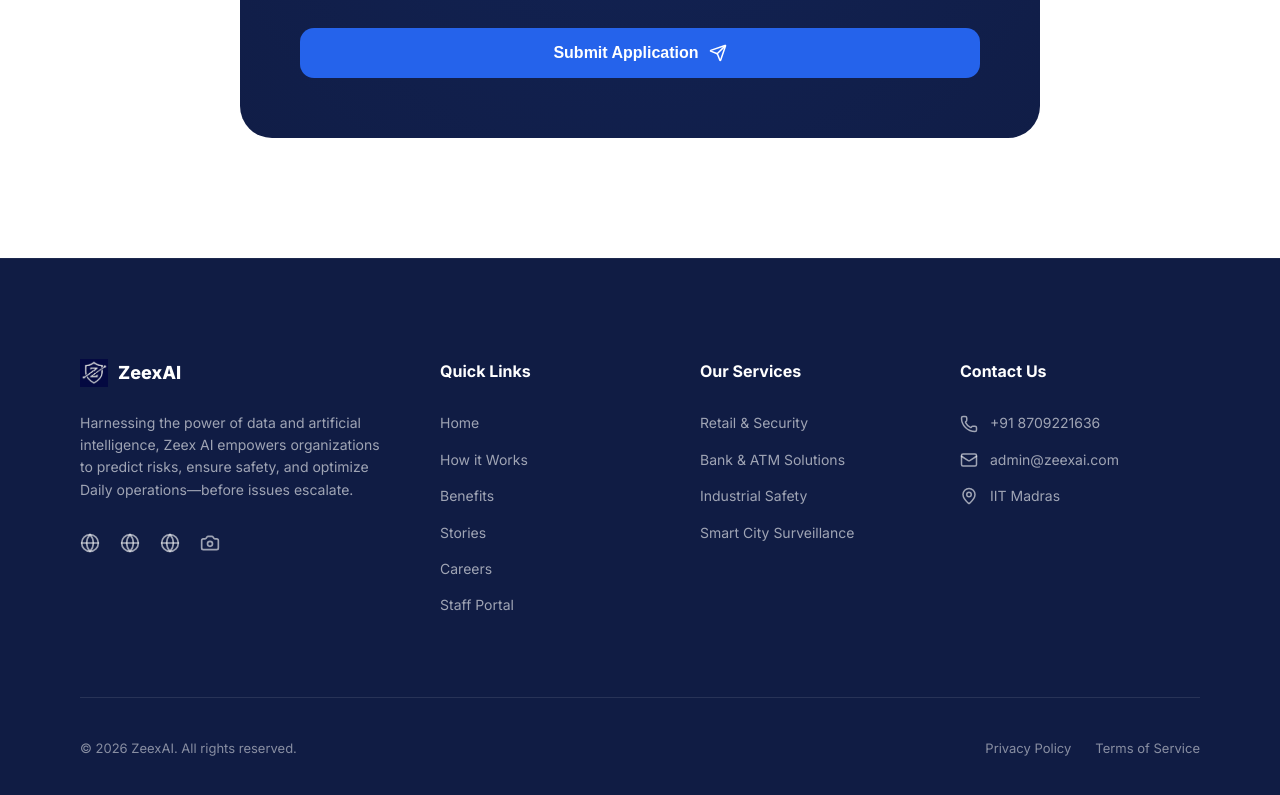
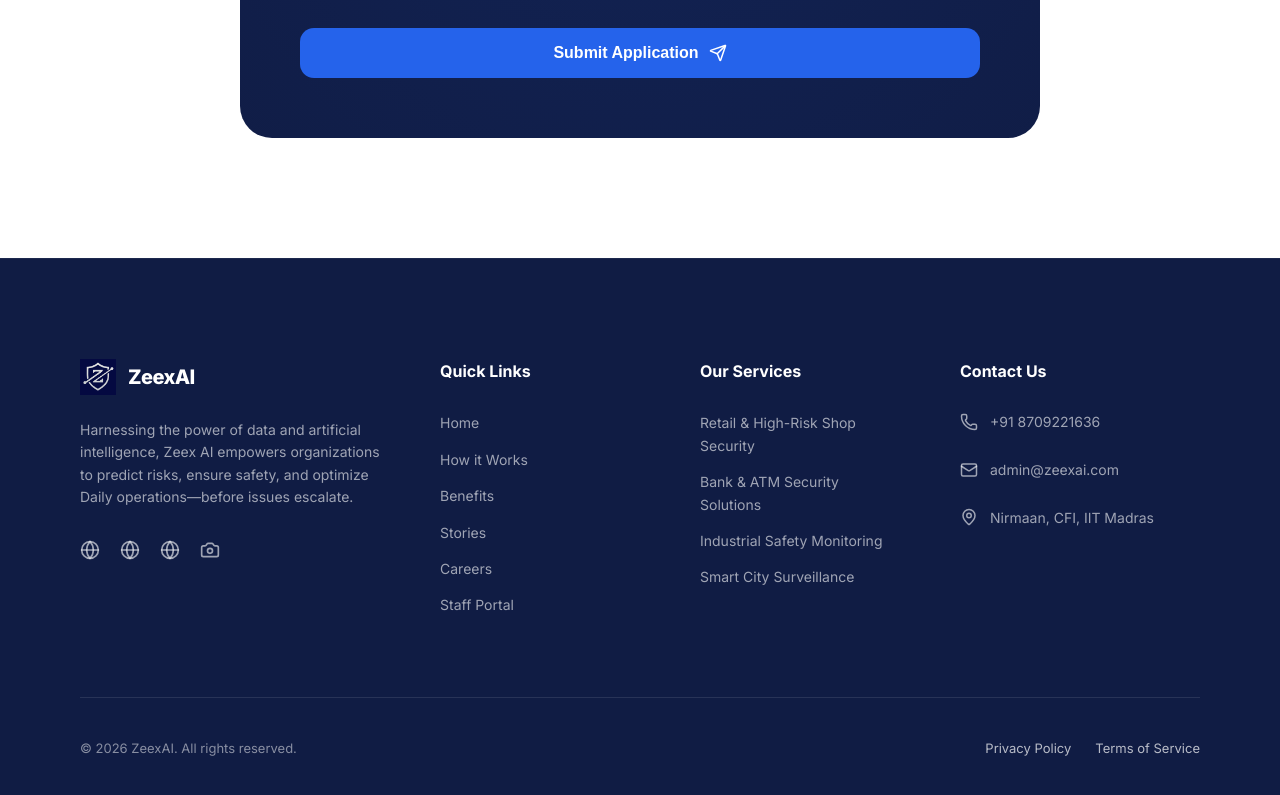
Before and after one commit to oM13111975/zlabs, a React (Vite) app in the folder frontend/: page /careers in a window 1280 px wide. Shown: the part 1951-2746 px from the top of the page. Built offline with nearby package versions, Linux system fonts and the light colour scheme; no server answers.

Commit message:
Replace CareersPage footer with responsive class-based footer from LandingPage

```diff
--- a/frontend/src/pages/CareersPage.jsx
+++ b/frontend/src/pages/CareersPage.jsx
@@ -317,62 +317,63 @@ export const CareersPage = () => {
       </div>
 
       {/* ────────── FOOTER ────────── */}
-      <footer style={{ padding: '100px 0 60px', background: theme.navy, color: '#fff', borderTop: '1px solid rgba(255,255,255,0.05)' }}>
-        <div style={{ maxWidth: 1200, margin: '0 auto', padding: '0 40px' }}>
-          <div style={{ display: 'grid', gridTemplateColumns: '1.5fr 1fr 1fr 1.2fr', gap: 60, marginBottom: 80 }}>
-            <div>
-              <div style={{ display: 'flex', alignItems: 'center', gap: 10, marginBottom: 24 }}>
-                <img src="/logo.png" alt="ZeexAI" style={{ width: 28, height: 28 }} />
-                <span style={{ fontWeight: 800, fontSize: 18, color: '#fff' }}>ZeexAI</span>
-              </div>
-              <p style={{ color: 'rgba(255,255,255,0.6)', fontSize: 14, lineHeight: 1.6, marginBottom: 32, maxWidth: 320 }}>
+      {/* ────────── FOOTER ────────── */}
+      <footer className="lp-footer">
+        <div className="lp-container">
+          <div className="lp-footer__main">
+            <div className="lp-footer__brand">
+              <a href="/" className="lp-logo lp-logo--light">
+                <img src="/logo.png" alt="ZeexAI" className="lp-logo__img" />
+                <span className="lp-logo__text" style={{ color: '#fff' }}>ZeexAI</span>
+              </a>
+              <p className="lp-footer__desc">
                 Harnessing the power of data and artificial intelligence, Zeex AI empowers organizations to predict risks, ensure safety, and optimize Daily operations—before issues escalate.
               </p>
-              <div style={{ display: 'flex', gap: 20 }}>
-                <a href="#" style={{ color: 'rgba(255,255,255,0.6)' }}><Globe size={20} /></a>
-                <a href="#" style={{ color: 'rgba(255,255,255,0.6)' }}><Globe size={20} /></a>
-                <a href="#" style={{ color: 'rgba(255,255,255,0.6)' }}><Globe size={20} /></a>
-                <a href="#" style={{ color: 'rgba(255,255,255,0.6)' }}><Camera size={20} /></a>
+              <div className="lp-footer__socials">
+                <a href="#"><Globe size={20} /></a>
+                <a href="#"><Globe size={20} /></a>
+                <a href="#"><Globe size={20} /></a>
+                <a href="#"><Camera size={20} /></a>
               </div>
             </div>
 
-            <div>
-              <h6 style={{ color: '#fff', fontSize: 16, fontWeight: 700, marginBottom: 28 }}>Quick Links</h6>
-              <ul style={{ listStyle: 'none', padding: 0, display: 'flex', flexDirection: 'column', gap: 14 }}>
-                <li><a href="/" style={{ textDecoration: 'none', color: 'rgba(255,255,255,0.6)', fontSize: 14 }}>Home</a></li>
-                <li><a href="/#how-it-works" style={{ textDecoration: 'none', color: 'rgba(255,255,255,0.6)', fontSize: 14 }}>How it Works</a></li>
-                <li><a href="/#benefits" style={{ textDecoration: 'none', color: 'rgba(255,255,255,0.6)', fontSize: 14 }}>Benefits</a></li>
-                <li><a href="/#testimonials" style={{ textDecoration: 'none', color: 'rgba(255,255,255,0.6)', fontSize: 14 }}>Stories</a></li>
-                <li><a href="/careers" style={{ textDecoration: 'none', color: 'rgba(255,255,255,0.6)', fontSize: 14 }}>Careers</a></li>
-                <li><a href="/login" style={{ textDecoration: 'none', color: 'rgba(255,255,255,0.6)', fontSize: 14 }}>Staff Portal</a></li>
+            <div className="lp-footer__col">
+              <h6>Quick Links</h6>
+              <ul>
+                <li><a href="/">Home</a></li>
+                <li><a href="/#how-it-works">How it Works</a></li>
+                <li><a href="/#benefits">Benefits</a></li>
+                <li><a href="/#testimonials">Stories</a></li>
+                <li><a href="/careers">Careers</a></li>
+                <li><a href="/login">Staff Portal</a></li>
               </ul>
             </div>
 
-            <div>
-              <h6 style={{ color: '#fff', fontSize: 16, fontWeight: 700, marginBottom: 28 }}>Our Services</h6>
-              <ul style={{ listStyle: 'none', padding: 0, display: 'flex', flexDirection: 'column', gap: 14 }}>
-                <li><a href="#" style={{ textDecoration: 'none', color: 'rgba(255,255,255,0.6)', fontSize: 14 }}>Retail & Security</a></li>
-                <li><a href="#" style={{ textDecoration: 'none', color: 'rgba(255,255,255,0.6)', fontSize: 14 }}>Bank & ATM Solutions</a></li>
-                <li><a href="#" style={{ textDecoration: 'none', color: 'rgba(255,255,255,0.6)', fontSize: 14 }}>Industrial Safety</a></li>
-                <li><a href="#" style={{ textDecoration: 'none', color: 'rgba(255,255,255,0.6)', fontSize: 14 }}>Smart City Surveillance</a></li>
+            <div className="lp-footer__col">
+              <h6>Our Services</h6>
+              <ul>
+                <li><a href="#">Retail & High-Risk Shop Security</a></li>
+                <li><a href="#">Bank & ATM Security Solutions</a></li>
+                <li><a href="#">Industrial Safety Monitoring</a></li>
+                <li><a href="#">Smart City Surveillance</a></li>
               </ul>
             </div>
 
-            <div>
-              <h6 style={{ color: '#fff', fontSize: 16, fontWeight: 700, marginBottom: 28 }}>Contact Us</h6>
-              <ul style={{ listStyle: 'none', padding: 0, display: 'flex', flexDirection: 'column', gap: 14 }}>
-                <li style={{ display: 'flex', alignItems: 'center', gap: 12, color: 'rgba(255,255,255,0.6)', fontSize: 14 }}><Phone size={18} /> +91 8709221636</li>
-                <li style={{ display: 'flex', alignItems: 'center', gap: 12, color: 'rgba(255,255,255,0.6)', fontSize: 14 }}><Mail size={18} /> admin@zeexai.com</li>
-                <li style={{ display: 'flex', alignItems: 'center', gap: 12, color: 'rgba(255,255,255,0.6)', fontSize: 14 }}><MapPin size={18} /> IIT Madras</li>
+            <div className="lp-footer__col">
+              <h6>Contact Us</h6>
+              <ul className="lp-footer__contact">
+                <li><Phone size={18} /> <span>+91 8709221636</span></li>
+                <li><Mail size={18} /> <span>admin@zeexai.com</span></li>
+                <li><MapPin size={18} /> <span>Nirmaan, CFI, IIT Madras</span></li>
               </ul>
             </div>
           </div>
 
-          <div style={{ display: 'flex', justifyContent: 'space-between', alignItems: 'center', paddingTop: 40, borderTop: '1px solid rgba(255,255,255,0.1)', fontSize: 13, color: 'rgba(255,255,255,0.5)' }}>
+          <div className="lp-footer__bottom">
             <span>© 2026 ZeexAI. All rights reserved.</span>
-            <div style={{ display: 'flex', gap: 24 }}>
-              <a href="#" style={{ color: 'rgba(255,255,255,0.5)', textDecoration: 'none' }}>Privacy Policy</a>
-              <a href="#" style={{ color: 'rgba(255,255,255,0.5)', textDecoration: 'none' }}>Terms of Service</a>
+            <div className="lp-footer__legal">
+              <a href="#" style={{ color: 'rgba(255,255,255,0.7)', textDecoration: 'none', marginLeft: 24 }}>Privacy Policy</a>
+              <a href="#" style={{ color: 'rgba(255,255,255,0.7)', textDecoration: 'none', marginLeft: 24 }}>Terms of Service</a>
             </div>
           </div>
         </div>
```
